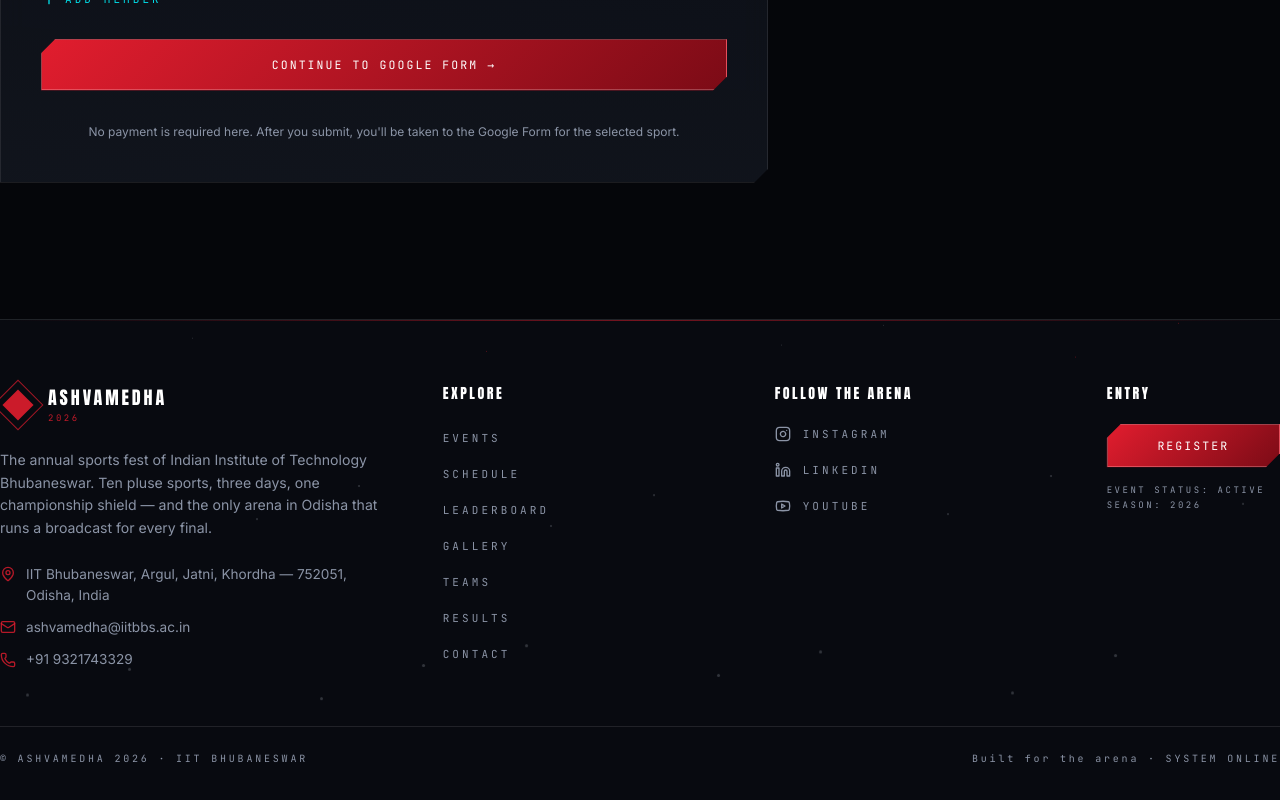
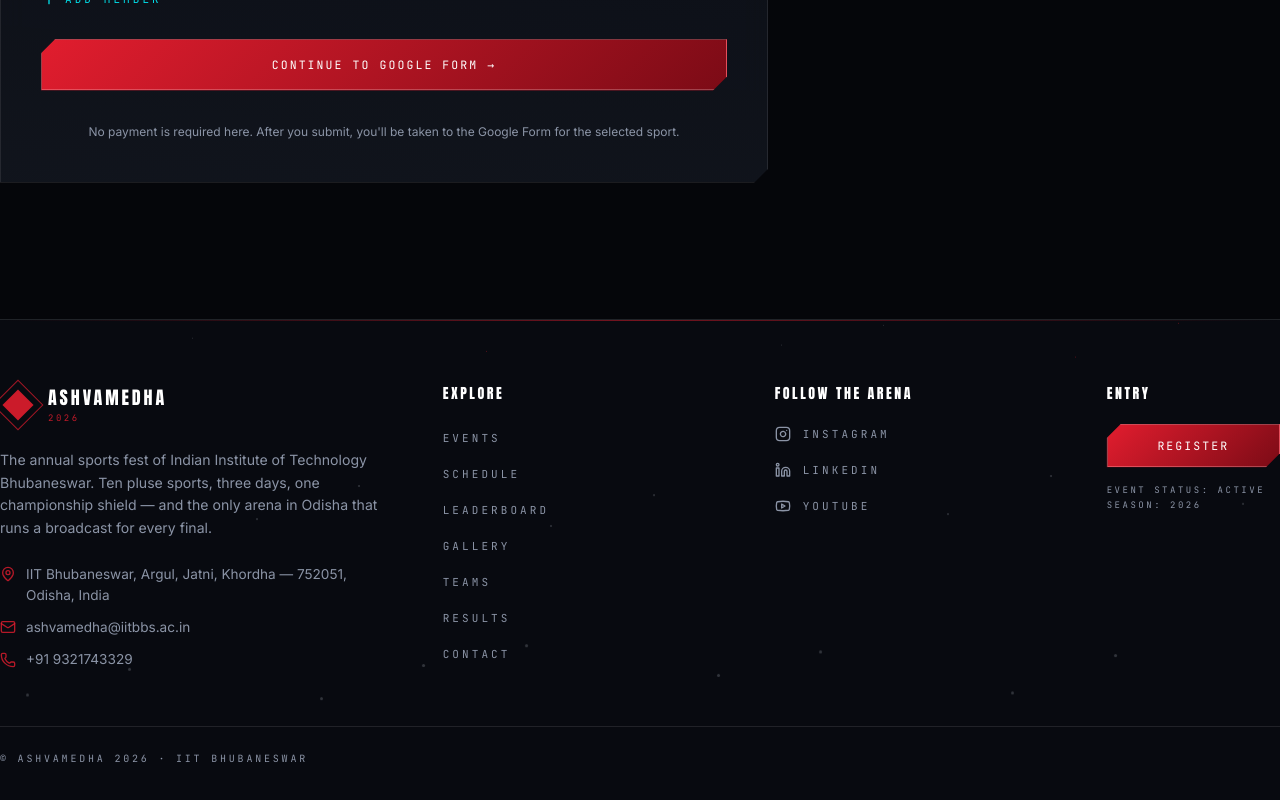
Before and after one commit to MINKIKAR-SRINIVAS-PRASAD/for-team-ashvamedha, a Next.js app: page /register in a window 1280 px wide. Shown: the part 1386-2186 px from the top of the page. Built offline with nearby package versions, Linux system fonts and the light colour scheme; no server answers.

Commit message:
Update Footer.tsx

```diff
--- a/components/Footer.tsx
+++ b/components/Footer.tsx
@@ -156,9 +156,6 @@
           <p className="font-mono text-[10px] tracking-hud text-silver-dim">
             © ASHVAMEDHA {SITE.year} · {SITE.host.toUpperCase()}
           </p>
-          <p className="font-mono text-[10px] tracking-hud text-silver-dim">
-            Built for the arena · {HUD.status}
-          </p>
         </div>
       </div>
     </footer>
```
